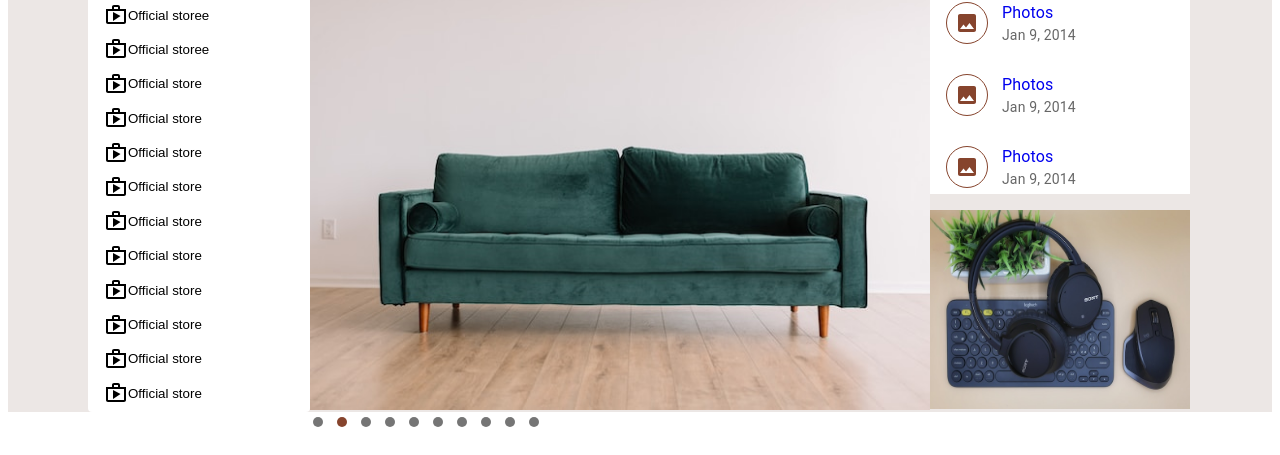
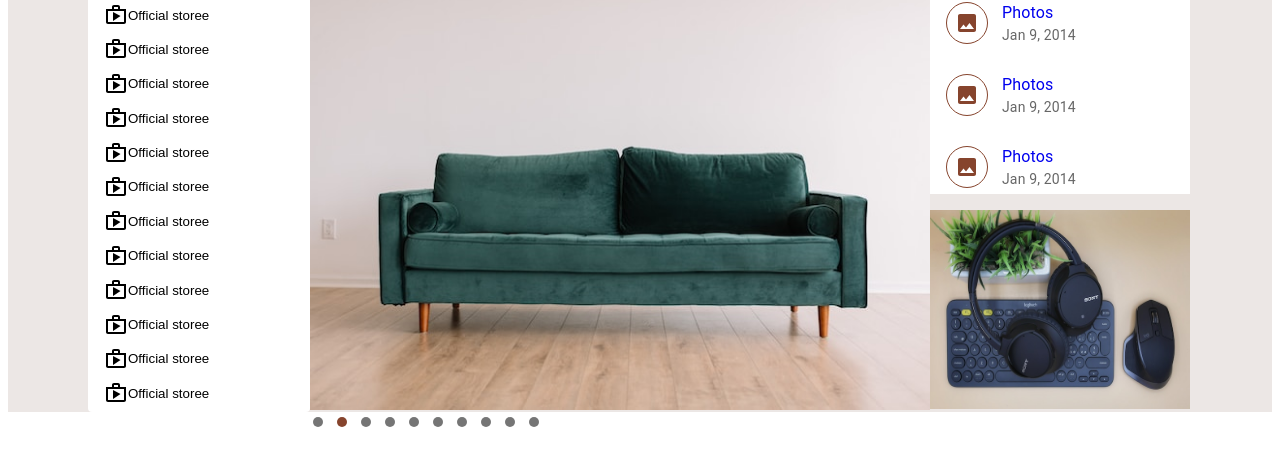
Before and after one commit to mihret1/HuluBebere, a React (Create React App) app in the folder client/: page / in a window 1280 px wide. Shown: the part 226-681 px from the top of the page. Built offline with nearby package versions, Linux system fonts and the light colour scheme.

Commit message:
correcting the real navbar

```diff
--- a/client/src/components/bodyOne/bodyOne.jsx
+++ b/client/src/components/bodyOne/bodyOne.jsx
@@ -14,9 +14,9 @@ import BodyOneTwo from './bodyOne_two';
 import BodyOneThree from './bodyOne_three';
 
 const BodyOne=()=>{
+     const [cursorr,setCursorr]=useState(false)
      const [hoverEffect,setHoverEffect]=useState(0)
-    const [isShown,setIsShown]=useState(false)
-    // const [cursorr,setCursorr]=useState(false)
+     const [isShown,setIsShown]=useState(false)
 
     const mouseEnterr=(val)=>{
       setIsShown(true)
@@ -25,18 +25,127 @@ const BodyOne=()=>{
 
     return(
     <Stack direction='row'  pl={10} pr={5} pt={3} sx={{ height:425 }}>
-         <Stack p={2} spacing={1.3} sx={{ width:190,backgroundColor:'white',borderRadius:1 }}>
+      <Stack p={2} spacing={1.3} sx={{ width:190,backgroundColor:'white',borderRadius:1 }}>
 
           <Box  sx={{ width:220,}} onMouseEnter={()=>mouseEnterr(1)} onMouseLeave={() => setIsShown(false)}>
+          <Link to='/posts' style={{  textDecoration:'none',}}>
+            <ButtonBase
+              sx={{ ...((cursorr ===true) && {color:'#a84119'}) , ...(( hoverEffect===1) && {color:'#a84119'}), ...((hoverEffect !== 1) && {color:'black'}),...((!isShown)&&{color:'black'}),}}>
+                <ShopOutlinedIcon /> Official storee
+            </ButtonBase>
+          </Link>
+          </Box>
+
+          <Box  sx={{ width:220,}} onMouseEnter={()=>mouseEnterr(2)} onMouseLeave={() => setIsShown(false)}>
+          <Link to='/posts' style={{  textDecoration:'none',}}>
+            <ButtonBase
+              sx={{ ...((cursorr ===true) && {color:'#a84119'}) , ...(( hoverEffect===2) && {color:'#a84119'}), ...((hoverEffect !== 2) && {color:'black'}),...((!isShown)&&{color:'black'}),}}>
+                <ShopOutlinedIcon /> Official storee
+            </ButtonBase>
+          </Link>
+          </Box>
+
+          <Box  sx={{ width:220,}} onMouseEnter={()=>mouseEnterr(3)} onMouseLeave={() => setIsShown(false)}>
+          <Link to='/posts' style={{  textDecoration:'none',}}>
+            <ButtonBase
+              sx={{ ...((cursorr ===true) && {color:'#a84119'}) , ...(( hoverEffect===3) && {color:'#a84119'}), ...((hoverEffect !==3) && {color:'black'}),...((!isShown)&&{color:'black'}),}}>
+                <ShopOutlinedIcon /> Official storee
+            </ButtonBase>
+          </Link>
+          </Box>
+
+          <Box  sx={{ width:220,}} onMouseEnter={()=>mouseEnterr(4)} onMouseLeave={() => setIsShown(false)}>
+          <Link to='/posts' style={{  textDecoration:'none',}}>
+            <ButtonBase
+              sx={{ ...((cursorr ===true) && {color:'#a84119'}) , ...(( hoverEffect===4) && {color:'#a84119'}), ...((hoverEffect !== 4) && {color:'black'}),...((!isShown)&&{color:'black'}),}}>
+                <ShopOutlinedIcon /> Official storee
+            </ButtonBase>
+          </Link>
+          </Box>
+
+          <Box  sx={{ width:220,}} onMouseEnter={()=>mouseEnterr(5)} onMouseLeave={() => setIsShown(false)}>
+          <Link to='/posts' style={{  textDecoration:'none',}}>
+            <ButtonBase
+              sx={{ ...((cursorr ===true) && {color:'#a84119'}) , ...(( hoverEffect===5) && {color:'#a84119'}), ...((hoverEffect !== 5) && {color:'black'}),...((!isShown)&&{color:'black'}),}}>
+                <ShopOutlinedIcon /> Official storee
+            </ButtonBase>
+          </Link>
+          </Box>
+
+          <Box  sx={{ width:220,}} onMouseEnter={()=>mouseEnterr(6)} onMouseLeave={() => setIsShown(false)}>
+          <Link to='/posts' style={{  textDecoration:'none',}}>
+            <ButtonBase
+              sx={{ ...((cursorr ===true) && {color:'#a84119'}) , ...(( hoverEffect===6) && {color:'#a84119'}), ...((hoverEffect !== 6) && {color:'black'}),...((!isShown)&&{color:'black'}),}}>
+                <ShopOutlinedIcon /> Official storee
+            </ButtonBase>
+          </Link>
+          </Box>
+
+          <Box  sx={{ width:220,}} onMouseEnter={()=>mouseEnterr(1)} onMouseLeave={() => setIsShown(false)}>
+          <Link to='/posts' style={{  textDecoration:'none',}}>
+            <ButtonBase
+              sx={{ ...((cursorr ===true) && {color:'#a84119'}) , ...(( hoverEffect===1) && {color:'#a84119'}), ...((hoverEffect !== 1) && {color:'black'}),...((!isShown)&&{color:'black'}),}}>
+                <ShopOutlinedIcon /> Official storee
+            </ButtonBase>
+          </Link>
+          </Box>
+
+          <Box  sx={{ width:220,}} onMouseEnter={()=>mouseEnterr(1)} onMouseLeave={() => setIsShown(false)}>
+          <Link to='/posts' style={{  textDecoration:'none',}}>
+            <ButtonBase
+              sx={{ ...((cursorr ===true) && {color:'#a84119'}) , ...(( hoverEffect===1) && {color:'#a84119'}), ...((hoverEffect !== 1) && {color:'black'}),...((!isShown)&&{color:'black'}),}}>
+                <ShopOutlinedIcon /> Official storee
+            </ButtonBase>
+          </Link>
+          </Box>
+
+          <Box  sx={{ width:220,}} onMouseEnter={()=>mouseEnterr(1)} onMouseLeave={() => setIsShown(false)}>
+          <Link to='/posts' style={{  textDecoration:'none',}}>
+            <ButtonBase
+              sx={{ ...((cursorr ===true) && {color:'#a84119'}) , ...(( hoverEffect===1) && {color:'#a84119'}), ...((hoverEffect !== 1) && {color:'black'}),...((!isShown)&&{color:'black'}),}}>
+                <ShopOutlinedIcon /> Official storee
+            </ButtonBase>
+          </Link>
+          </Box>
+
+          <Box  sx={{ width:220,}} onMouseEnter={()=>mouseEnterr(1)} onMouseLeave={() => setIsShown(false)}>
+          <Link to='/posts' style={{  textDecoration:'none',}}>
+            <ButtonBase
+              sx={{ ...((cursorr ===true) && {color:'#a84119'}) , ...(( hoverEffect===1) && {color:'#a84119'}), ...((hoverEffect !== 1) && {color:'black'}),...((!isShown)&&{color:'black'}),}}>
+                <ShopOutlinedIcon /> Official storee
+            </ButtonBase>
+          </Link>
+          </Box>
+
+          <Box  sx={{ width:220,}} onMouseEnter={()=>mouseEnterr(1)} onMouseLeave={() => setIsShown(false)}>
+          <Link to='/posts' style={{  textDecoration:'none',}}>
+            <ButtonBase
+              sx={{ ...((cursorr ===true) && {color:'#a84119'}) , ...(( hoverEffect===1) && {color:'#a84119'}), ...((hoverEffect !== 1) && {color:'black'}),...((!isShown)&&{color:'black'}),}}>
+                <ShopOutlinedIcon /> Official storee
+            </ButtonBase>
+          </Link>
+          </Box>
+
+
+          <Box  sx={{ width:220,}} onMouseEnter={()=>mouseEnterr(1)} onMouseLeave={() => setIsShown(false)}>
+          <Link to='/posts' style={{  textDecoration:'none',}}>
+            <ButtonBase
+              sx={{ ...((cursorr ===true) && {color:'#a84119'}) , ...(( hoverEffect===1) && {color:'#a84119'}), ...((hoverEffect !== 1) && {color:'black'}),...((!isShown)&&{color:'black'}),}}>
+                <ShopOutlinedIcon /> Official storee
+            </ButtonBase>
+          </Link>
+          </Box>
+
+
+       </Stack>
+
+         {/* <Stack p={2} spacing={1.3} sx={{ width:190,backgroundColor:'white',borderRadius:1 }}>
+
+            <Box  sx={{ width:220,}} onMouseEnter={()=>mouseEnterr(1)} onMouseLeave={() => setIsShown(false)}>
             <Link to='/posts' style={{  textDecoration:'none',}}>
               <ButtonBase
-              //  onMouseEnter={()=>mouseEnterr(1)} onMouseLeave={() => setIsShown(false)}
-                sx={{ ...(( hoverEffect===1) && {color:'#a84119'}), ...((hoverEffect !== 1) && {color:'black'}),...((!isShown)&&{color:'black'}),
-                                  // paddingRight:,
-                                 ":hover": {
-                                    color: "#a84119"
-                                         },
-                             }}><ShopOutlinedIcon /> Official storee
+                sx={{ ...((cursorr ===true) && {color:'#a84119'}) , ...(( hoverEffect===1) && {color:'#a84119'}), ...((hoverEffect !== 1) && {color:'black'}),...((!isShown)&&{color:'black'}),}}>
+                  <ShopOutlinedIcon /> Official storee
               </ButtonBase>
             </Link>
             </Box>
@@ -119,21 +228,24 @@ const BodyOne=()=>{
             </Link>
 
 
-         </Stack>
+         </Stack> */}
 
          <Box>
 
                <BodyOneTwo
+                 cursorr={cursorr}
+                 setCursorr={setCursorr}
                  hoverEffect={hoverEffect}
                  isShown={isShown}
 
+
                />
 
+          </Box>
+          <Box>
+                  <BodyOneThree />
+          </Box>
 
-          </Box>
-         <Box><BodyOneThree /></Box>
-
-         {/* <Box>  {`${isShown} and ${hoverEffect}`}</Box> */}
     </Stack>
 
     )
--- a/client/src/components/bodyOne/bodyOne_two.jsx
+++ b/client/src/components/bodyOne/bodyOne_two.jsx
@@ -47,8 +47,9 @@ import img10000 from  '../../assets/bodyone/img18.jpg'
 import style from './BO.css'
 import { ComOne } from "./bodyone_componets";
 
-const BodyOneTwo=({hoverEffect,isShown})=>{
-  const [cursorr,setCursorr]=useState(false)
+const BodyOneTwo=({hoverEffect,isShown,cursorr,setCursorr})=>{
+
+  // const [cursorr,setCursorr]=useState(false)
     const [count,setCount]=useState(1)
 
     useEffect(()=>{
@@ -109,7 +110,7 @@ const BodyOneTwo=({hoverEffect,isShown})=>{
       {(isShown && hoverEffect===1) && (<ComOne cursorr={cursorr} setCursorr={setCursorr} />)}
       {(cursorr) && (<ComOne cursorr={cursorr} setCursorr={setCursorr} />)}
 
-        <Stack direction='row' spacing={1}>
+      <Stack direction='row' spacing={1}>
 
 
          <IconButton  onClick={()=>{setCount(1)}} sx={{ width:10,height:10}}><Brightness1Icon  sx={{fontSize:12, ...((count===1 || count===2 || count===3 || count===4) &&{color:'#86442d'})}}/></IconButton>
@@ -123,7 +124,7 @@ const BodyOneTwo=({hoverEffect,isShown})=>{
          <IconButton  onClick={()=>{setCount(33)}} sx={{ width:10,height:10}}><Brightness1Icon  sx={{fontSize:12, ...((count===33 || count===34 || count===35 || count===36) &&{color:'#86442d'})}}/></IconButton>
          <IconButton  onClick={()=>{setCount(37)}} sx={{ width:10,height:10}}><Brightness1Icon  sx={{fontSize:12, ...((count===37 || count===38 || count===39 || count===40) &&{color:'#86442d'})}}/></IconButton>
 
-        </Stack>
+      </Stack>
 
     </Box>
     )
--- a/client/src/components/home/home.jsx
+++ b/client/src/components/home/home.jsx
@@ -6,7 +6,6 @@ const Home=()=>{
     return(
         <Box>
            <BodyOne />
-            {/* <ComOne /> */}
         </Box>
     )
 }
```
